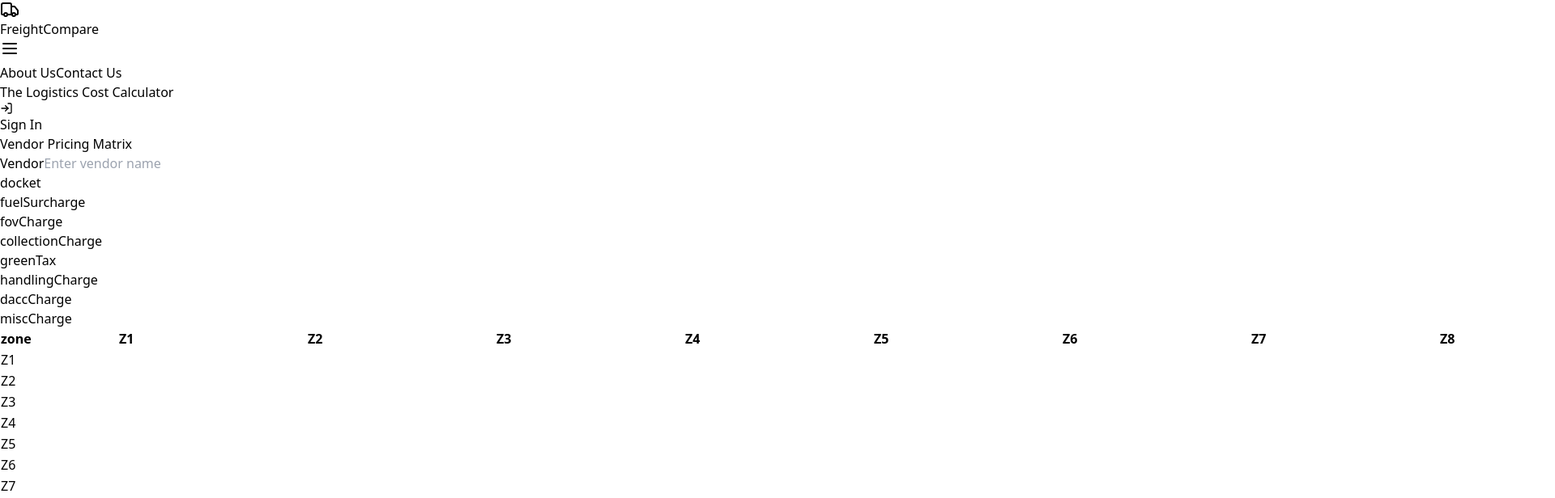
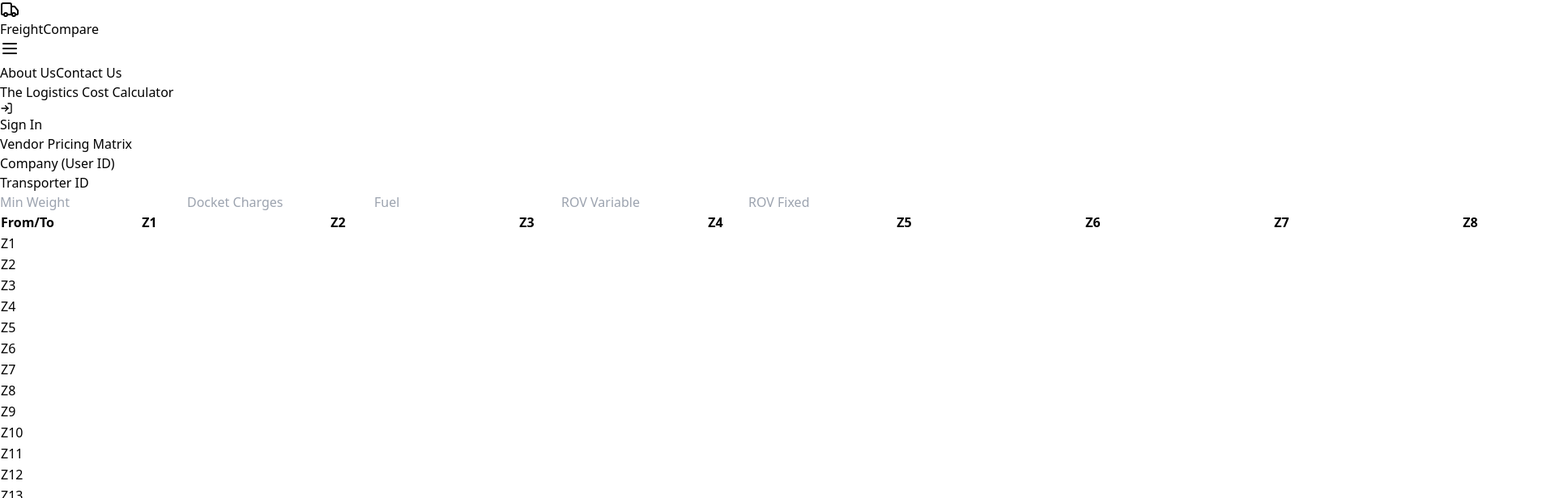
Before and after one commit to tech-forus/frontend, a React (Vite) app: page /onboarding in a window 1280 px wide. Shown: the top 616 px of the page at 81% size, 1920 px wide, since content can reach past the window. Built offline with nearby package versions, Linux system fonts and the light colour scheme.

Commit message:
landing page fixed

```diff
--- a/src/pages/LandingPage.tsx
+++ b/src/pages/LandingPage.tsx
@@ -23,10 +23,6 @@
 import FedExLogo from "../assets/logos/fedex.svg";
 
 const LandingPage: React.FC = () => {
-  // Original Quick-Compare state (unused now, but kept in case)
-  const [origin, setOrigin] = useState("");
-  const [destination, setDestination] = useState("");
-  const [weight, setWeight] = useState("");
 
   // --- DEMO STATE & LOGIC (unchanged from before) ---
   const [showDemo, setShowDemo] = useState(false);
@@ -63,12 +59,6 @@
     setDemoCost(cost);
   };
   // --- DEMO END ---
-
-  // (Keep handleQuickCompare if you ever want the old form back)
-  const handleQuickCompare = (e: FormEvent) => {
-    e.preventDefault();
-    alert(`Comparing: From ${origin} to ${destination}, Weight: ${weight}kg`);
-  };
 
   const StepCard: React.FC<{
     stepNumber: string;
@@ -144,7 +134,7 @@
 
             {/* 2) Get Started on the right (yellow, with arrow) */}
             <a
-              href="/signup"
+              href="/signin"
               className="bg-yellow-400 text-black px-6 py-3 rounded-md hover:bg-yellow-500 transition-colors duration-200 font-medium inline-flex items-center"
             >
               Get Started
--- a/src/pages/Onboarding.tsx
+++ b/src/pages/Onboarding.tsx
@@ -1,32 +1,50 @@
 import React, { useState } from 'react';
 
 const Onboarding: React.FC = () => {
-  const [vendor, setVendor] = useState('');
+  // rename vendor to companyName
+  const [companyName, setCompanyName] = useState('');
+  // new transporter ID state
+  const [transporterId, setTransporterId] = useState('');
 
-  // State for additional charge fields
-  const [charges, setCharges] = useState({
-    docket: '',
-    fuelSurcharge: '',
-    fovCharge: '',
-    collectionCharge: '',
+  // Align charges state keys with schema
+  const [priceRate, setPriceRate] = useState({
+    minWeight: '',
+    docketCharges: '',
+    fuel: '',
+    rovVariable: '',
+    rovFixed: '',
+    inuaranceVariable: '',
+    inuaranceFixed: '',
+    odaVariable: '',
+    odaFixed: '',
+    codVariable: '',
+    codFixed: '',
+    prepaidVariable: '',
+    prepaidFixed: '',
+    topayVariable: '',
+    topayFixed: '',
+    handlingVariable: '',
+    handlingFixed: '',
+    fmVariable: '',
+    fmFixed: '',
+    appointmentVariable: '',
+    appointmentFixed: '',
+    divisor: '1',
+    minCharges: '0',
     greenTax: '',
-    handlingCharge: '',
-    daccCharge: '',
-    miscCharge: ''
+    daccCharges: '',
+    miscellanousCharges: ''
   });
+
+  const handleRateChange = (e: React.ChangeEvent<HTMLInputElement>) => {
+    const { name, value } = e.target;
+    setPriceRate(prev => ({ ...prev, [name]: value }));
+  };
 
   // Initialize a 14x14 matrix for zone-to-zone rates
   const initialMatrix = Array.from({ length: 14 }, () => Array(14).fill(''));
   const [matrix, setMatrix] = useState(initialMatrix);
-
-  // Define lowercase zone labels
   const zoneLabels = Array.from({ length: 14 }, (_, idx) => `Z${idx + 1}`);
-
-  // Handlers
-  const handleChargeChange = (e: React.ChangeEvent<HTMLInputElement>) => {
-    const { name, value } = e.target;
-    setCharges(prev => ({ ...prev, [name]: value }));
-  };
 
   const handleMatrixChange = (i: number, j: number, value: string) => {
     setMatrix(prev => {
@@ -36,83 +54,137 @@
     });
   };
 
-  const handleSubmit = (e: React.FormEvent<HTMLFormElement>) => {
+  const handleSubmit = (e: React.FormEvent) => {
     e.preventDefault();
 
-    // Build rates object: { z1: { z1: val, z2: val }, z2: {...} }
-    const rates: Record<string, Record<string, string>> = {};
+    // Build rates object: priceChart
+    const rates: Record<string, Record<string, number>> = {};
     matrix.forEach((row, i) => {
-      const from = zoneLabels[i];
-      rates[from] = row.reduce((acc, val, j) => {
-        acc[zoneLabels[j]] = val;
+      rates[zoneLabels[i]] = row.reduce((acc, val, j) => {
+        acc[zoneLabels[j]] = Number(val || 0);
         return acc;
-      }, {} as Record<string, string>);
+      }, {} as Record<string, number>);
     });
 
-    const payload = { vendor, charges, rates };
-    const jsonString = JSON.stringify(payload, null, 2);
-    console.log('Pricing JSON:', jsonString);
+    // Map UI state to schema payload
+    const payload = {
+      companyName,
+      prices: [
+        {
+          transporterid: transporterId,
+          priceRate: {
+            minWeight: Number(priceRate.minWeight || 0),
+            docketCharges: Number(priceRate.docketCharges),
+            fuel: Number(priceRate.fuel),
+            rovCharges: {
+              variable: Number(priceRate.rovVariable),
+              fixed: Number(priceRate.rovFixed)
+            },
+            inuaranceCharges: {
+              variable: Number(priceRate.inuaranceVariable),
+              fixed: Number(priceRate.inuaranceFixed)
+            },
+            odaCharges: {
+              variable: Number(priceRate.odaVariable),
+              fixed: Number(priceRate.odaFixed)
+            },
+            codCharges: {
+              variable: Number(priceRate.codVariable),
+              fixed: Number(priceRate.codFixed)
+            },
+            prepaidCharges: {
+              variable: Number(priceRate.prepaidVariable),
+              fixed: Number(priceRate.prepaidFixed)
+            },
+            topayCharges: {
+              variable: Number(priceRate.topayVariable),
+              fixed: Number(priceRate.topayFixed)
+            },
+            handlingCharges: {
+              variable: Number(priceRate.handlingVariable),
+              fixed: Number(priceRate.handlingFixed)
+            },
+            fmCharges: {
+              variable: Number(priceRate.fmVariable),
+              fixed: Number(priceRate.fmFixed)
+            },
+            appointmentCharges: {
+              variable: Number(priceRate.appointmentVariable),
+              fixed: Number(priceRate.appointmentFixed)
+            },
+            divisor: Number(priceRate.divisor),
+            minCharges: Number(priceRate.minCharges),
+            greenTax: Number(priceRate.greenTax),
+            daccCharges: Number(priceRate.daccCharges),
+            miscellanousCharges: Number(priceRate.miscellanousCharges)
+          }
+        }
+      ],
+      priceChart: rates
+    };
+
+    console.log('Generated payload:', JSON.stringify(payload, null, 2));
   };
 
   return (
     <div className="min-h-screen flex items-center justify-center bg-gray-50 px-4">
-      <div className="max-w-4xl w-full bg-white p-8 rounded-2xl shadow-lg">
-        <h1 className="text-2xl font-bold text-gray-800 text-center mb-4">
-          Vendor Pricing Matrix
-        </h1>
-
-        <form onSubmit={handleSubmit} className="space-y-6">
-          {/* Vendor Name */}
+      <div className="max-w-4xl w-full bg-white p-8 rounded-2xl shadow-lg space-y-6">
+        <h1 className="text-2xl font-bold text-gray-800 text-center">Vendor Pricing Matrix</h1>
+        <form onSubmit={handleSubmit} className="space-y-4">
           <div>
-            <label className="block text-sm font-medium text-gray-700">Vendor</label>
+            <label className="block text-sm font-medium text-gray-700">Company (User ID)</label>
             <input
               type="text"
-              value={vendor}
-              onChange={e => setVendor(e.target.value)}
-              placeholder="Enter vendor name"
-              className="mt-1 block w-full px-4 py-2 border border-gray-300 rounded-lg focus:ring-indigo-500 focus:border-indigo-500"
+              value={companyName}
+              onChange={e => setCompanyName(e.target.value)}
+              className="mt-1 w-full border-gray-300 rounded-lg"
+              required
+            />
+          </div>
+          <div>
+            <label className="block text-sm font-medium text-gray-700">Transporter ID</label>
+            <input
+              type="text"
+              value={transporterId}
+              onChange={e => setTransporterId(e.target.value)}
+              className="mt-1 w-full border-gray-300 rounded-lg"
               required
             />
           </div>
 
-          {/* Additional Charges */}
+          {/* PriceRate inputs (docket, fuel, nested charges, etc.) */}
           <div className="grid grid-cols-2 sm:grid-cols-4 gap-4">
-            {Object.entries(charges).map(([key, value]) => (
-              <div key={key}>
-                <label className="block text-sm font-medium text-gray-700 capitalize">{key}</label>
-                <input
-                  type="number"
-                  name={key}
-                  value={value}
-                  onChange={handleChargeChange}
-                  className="mt-1 block w-full px-4 py-2 border border-gray-300 rounded-lg focus:ring-indigo-500 focus:border-indigo-500"
-                />
-              </div>
-            ))}
+            <input name="minWeight" placeholder="Min Weight" type="number" value={priceRate.minWeight} onChange={handleRateChange} className="border rounded p-2" />
+            <input name="docketCharges" placeholder="Docket Charges" type="number" value={priceRate.docketCharges} onChange={handleRateChange} className="border rounded p-2" />
+            <input name="fuel" placeholder="Fuel" type="number" value={priceRate.fuel} onChange={handleRateChange} className="border rounded p-2" />
+
+            {/* Example nested fields; repeat for each nested charge */}
+            <input name="rovVariable" placeholder="ROV Variable" type="number" value={priceRate.rovVariable} onChange={handleRateChange} className="border rounded p-2" />
+            <input name="rovFixed" placeholder="ROV Fixed" type="number" value={priceRate.rovFixed} onChange={handleRateChange} className="border rounded p-2" />
+
+            {/* ...and so on up to miscellanousCharges */}
           </div>
 
-          {/* 14x14 Zone Matrix */}
+          {/* Zone matrix */}
           <div className="overflow-auto">
-            <table className="min-w-full table-fixed border-collapse">
+            <table className="min-w-full border-collapse">
               <thead>
                 <tr>
-                  <th className="border px-2 py-1 bg-gray-100 text-sm">zone</th>
-                  {zoneLabels.map(label => (
-                    <th key={label} className="border px-2 py-1 bg-gray-100 text-sm">{label}</th>
-                  ))}
+                  <th className="border px-2 py-1">From/To</th>
+                  {zoneLabels.map(z => <th key={z} className="border px-2 py-1">{z}</th>)}
                 </tr>
               </thead>
               <tbody>
                 {matrix.map((row, i) => (
                   <tr key={i}>
-                    <td className="border px-2 py-1 bg-gray-100 text-sm">{zoneLabels[i]}</td>
+                    <td className="border px-2 py-1 bg-gray-50">{zoneLabels[i]}</td>
                     {row.map((cell, j) => (
                       <td key={j} className="border px-1 py-1">
                         <input
                           type="number"
                           value={cell}
                           onChange={e => handleMatrixChange(i, j, e.target.value)}
-                          className="w-full px-2 py-1 text-sm border border-gray-300 rounded focus:ring-indigo-500 focus:border-indigo-500"
+                          className="w-full p-1 text-sm border rounded"
                         />
                       </td>
                     ))}
@@ -122,13 +194,7 @@
             </table>
           </div>
 
-          {/* Submit */}
-          <button
-            type="submit"
-            className="w-full bg-indigo-600 text-white py-2 rounded-lg hover:bg-indigo-700 transition"
-          >
-            Export JSON
-          </button>
+          <button type="submit" className="w-full bg-indigo-600 text-white py-2 rounded-lg">Generate JSON</button>
         </form>
       </div>
     </div>
```
